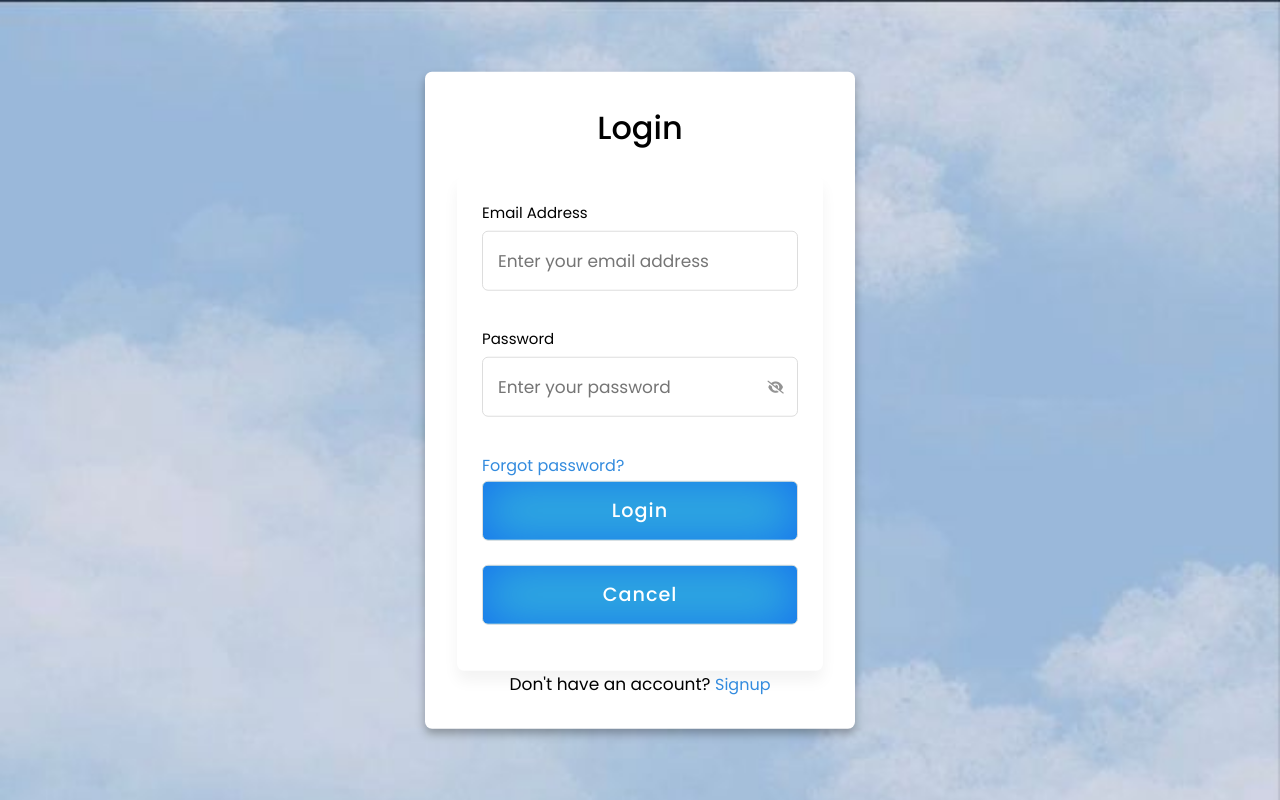
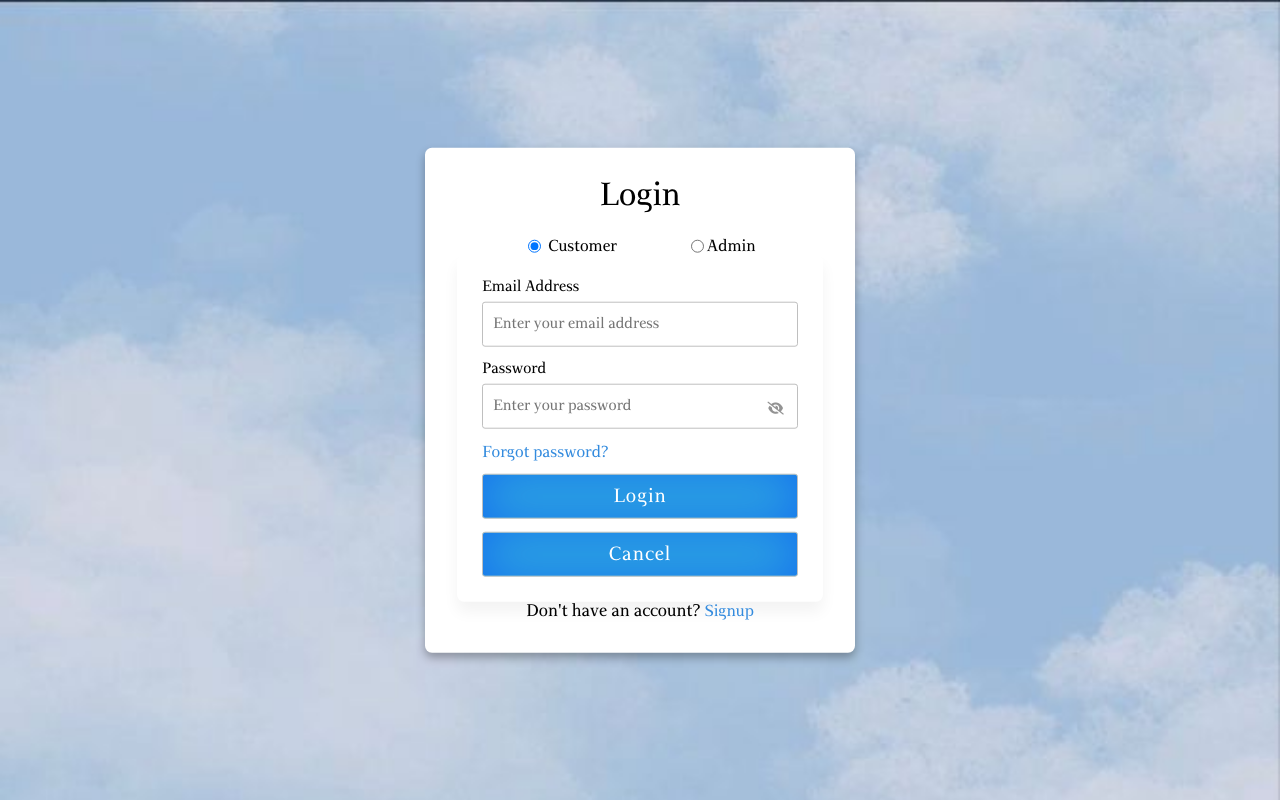
Before and after one commit to CordialBeatle0/cinema-reservation-system, a website: page public/views/login.html in a window 1280 px wide. Drawn offline with Linux system fonts and the light colour scheme.

Commit message:
fixed cancel btn in login page added cancel btn on registration (sign up) changed values hardcoded price and date applied Giblil for all the above

```diff
--- a/public/styles/login.css
+++ b/public/styles/login.css
@@ -1,10 +1,15 @@
 /* Import Google font - Poppins */
-@import url("https://fonts.googleapis.com/css2?family=Poppins:wght@200;300;400;500;600;700&display=swap");
+/* @import url("https://fonts.googleapis.com/css2?family=Poppins:wght@200;300;400;500;600;700&display=swap"); */
+@font-face {
+  font-family: "Ghibli";
+  src: url(./../fonts/Eyad\ Al-Samman\ -\ Ghibli.otf);
+}
 * {
   margin: 0;
   padding: 0;
   box-sizing: border-box;
-  font-family: "Poppins", sans-serif;
+  /* font-family: "Poppins", sans-serif; */
+  font-family: "Ghibli";
 }
 body {
   display: flex;
@@ -36,7 +41,7 @@ body {
   text-align: center;
   margin-bottom: 1.5rem;
 }
-.form input {
+.form input[type="text, submit, button"] {
   height: 60px;
   width: 100%;
   padding: 0 15px;
@@ -46,6 +51,14 @@ body {
   border-radius: 6px;
   outline: none;
 }
+
+.form input[type="radio"] {
+  height: 100%;
+  max-width: fit-content;
+  /* display: flex;
+  justify-content: space-evenly; */
+}
+
 .form input:focus {
   box-shadow: 0 1px 0 rgba(0, 0, 0, 0.2);
 }
@@ -64,7 +77,7 @@ body {
   font-size: 1.2rem;
   font-weight: 500;
   letter-spacing: 1px;
-  margin-top: 0.2rem;
+  margin-top: 0.8rem;
   cursor: pointer;
   transition: 0.4s;
 }
@@ -139,12 +152,31 @@ form small {
 form .password i {
   position: absolute;
   right: 0px;
-  height: 45px;
+  height: 70px;
   top: 28px;
   font-size: 13px;
-  line-height: 66px;
+  line-height: 38px;
   width: 45px;
   cursor: pointer;
   color: #939393;
   text-align: center;
 }
+
+.radio-box {
+  display: flex;
+  justify-content: space-evenly;
+}
+
+.customer-radio-box {
+  width: 102px;
+  align-items: center;
+  display: flex;
+  justify-content: space-evenly;
+}
+
+.admin-radio-box {
+  width: 70px;
+  align-items: center;
+  display: flex;
+  justify-content: space-evenly;
+}
--- a/public/styles/registration.css
+++ b/public/styles/registration.css
@@ -1,10 +1,14 @@
-@import url("https://fonts.googleapis.com/css2?family=Open+Sans:wght@400;500;600;700&display=swap");
-
+/* @import url("https://fonts.googleapis.com/css2?family=Open+Sans:wght@400;500;600;700&display=swap"); */
+@font-face {
+  font-family: "Ghibli";
+  src: url(./../fonts/Eyad\ Al-Samman\ -\ Ghibli.otf);
+}
 * {
   margin: 0;
   padding: 0;
   box-sizing: border-box;
-  font-family: "Poppins", sans-serif;
+  /* font-family: "Poppins", sans-serif; */
+  font-family: "Ghibli";
 }
 
 body {
@@ -82,7 +86,7 @@ form .password i {
   height: 45px;
   top: 28px;
   font-size: 13px;
-  line-height: 45px;
+  line-height: 38px;
   width: 45px;
   cursor: pointer;
   color: #939393;
@@ -106,6 +110,7 @@ form .password i {
   background: #33b0de;
   box-shadow: inset 0 0 50px #146fef;
   transition: 0.2s ease;
+  margin-bottom: 1.3rem;
 }
 
 .submit-btn input:hover {
--- a/public/views/login.html
+++ b/public/views/login.html
@@ -17,6 +17,29 @@
     <div class="container">
       <div class="login form">
         <header>Login</header>
+        <div class="radio-box">
+          <div class="customer-radio-box">
+            <input
+              type="radio"
+              class="btn-check"
+              name="options-base"
+              id="option5"
+              autocomplete="off"
+              checked
+            />
+            <label class="btn" for="option5">Customer</label>
+          </div>
+          <div class="admin-radio-box">
+            <input
+              type="radio"
+              class="btn-check"
+              name="options-base"
+              id="option6"
+              autocomplete="off"
+            />
+            <label class="btn" for="option6">Admin</label>
+          </div>
+        </div>
         <form action="">
           <div class="form-group email">
             <label for="email">Email Address</label>
@@ -37,7 +60,9 @@
           </div>
           <a href="">Forgot password?</a>
           <input type="submit" class="button" value="Login" />
-          <input type="button" class="button" value="Cancel" />
+          <a href="../index.html"
+            ><input type="button" class="button" value="Cancel"
+          /></a>
         </form>
         <div class="signup">
           <span class="signup"
```
Also changed, not shown: public/views/accountMenu.html (+4 -4 lines), public/views/registration.html (+1 -0 lines).
